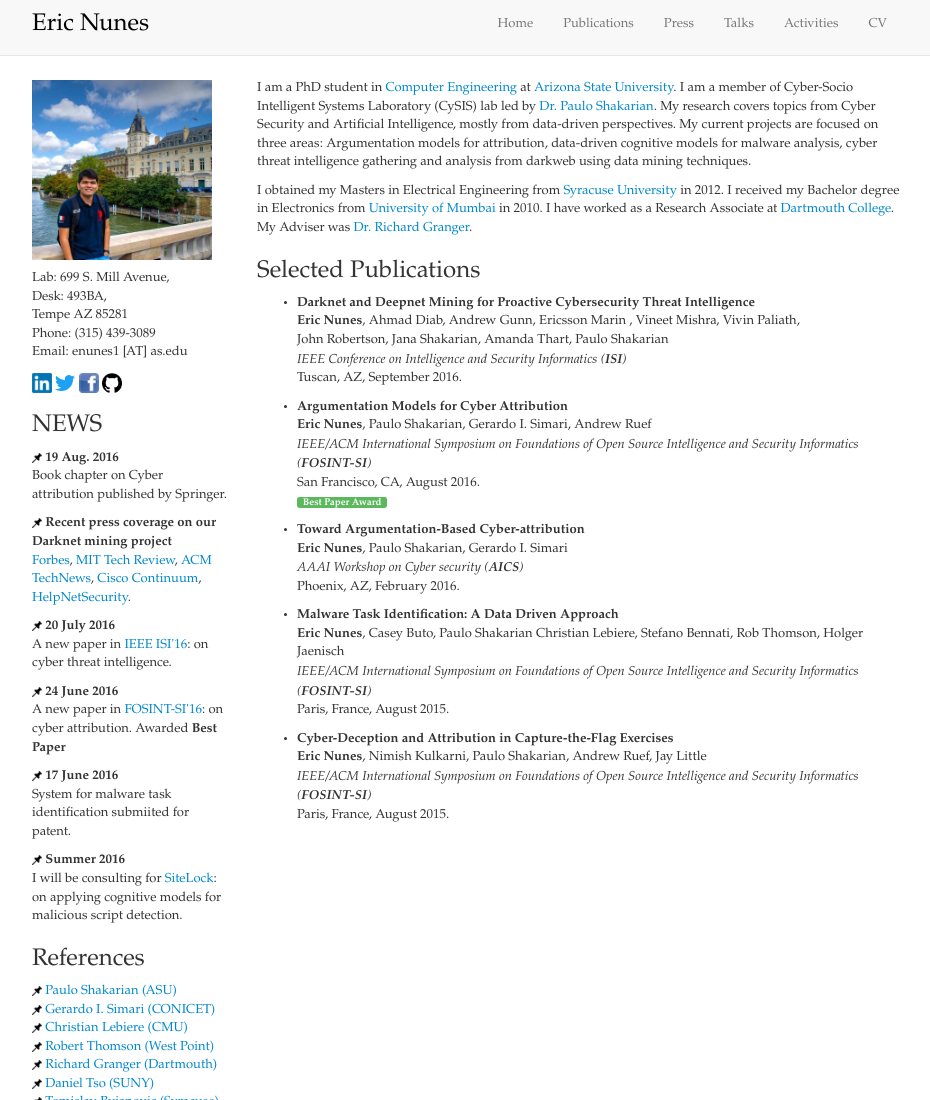
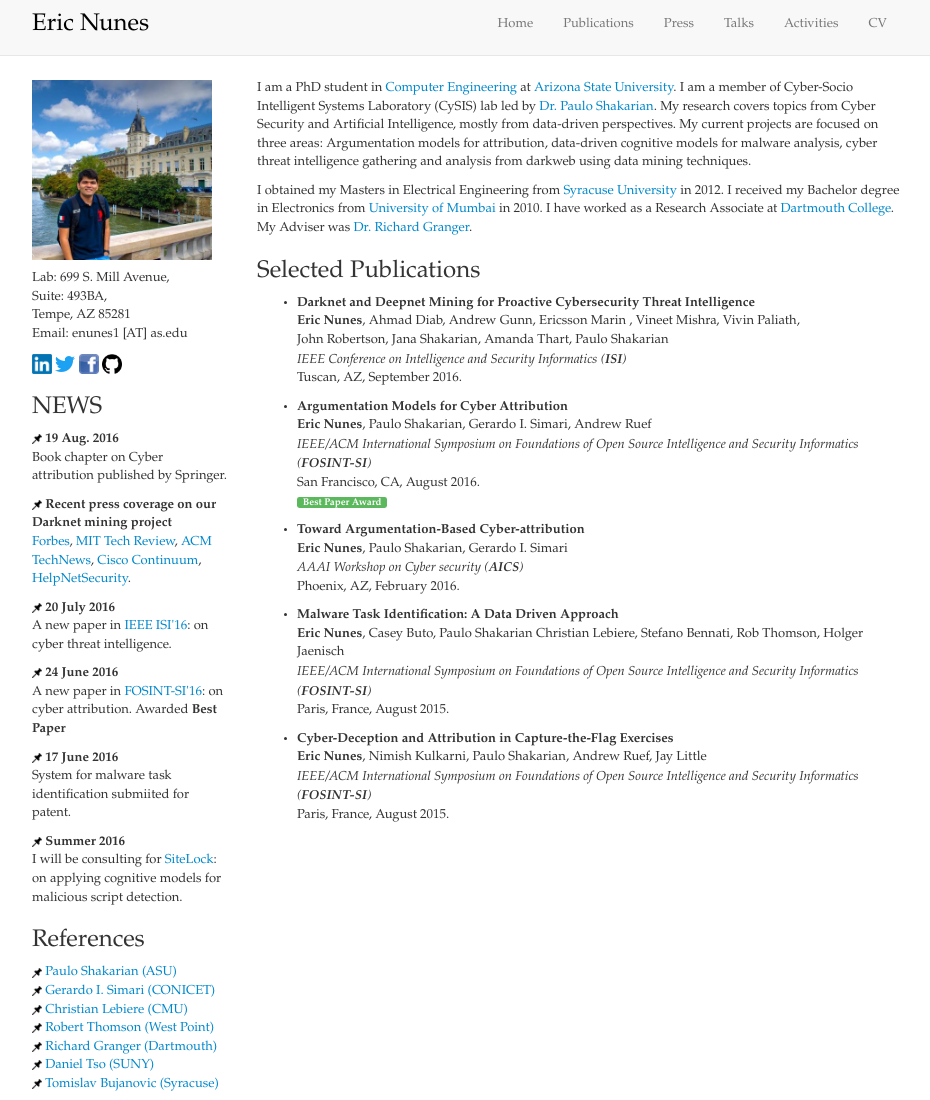
Before and after one commit to JohnShuShu/efnunes.github.io, a website: page index.html in a window 1280 px wide. Shown: the top 1100 px of the page, without its empty margins (173-1103 px from the left). Drawn offline with nearby package versions, Linux system fonts and the light colour scheme.

Commit message:
contact changes

```diff
--- a/index.html
+++ b/index.html
@@ -64,9 +64,9 @@
         <div class="bs-component">
         <p></p>
         <!--<h3>CONTACT</h3>-->
-        <p>Lab: 699 S. Mill Avenue, <br> Desk: 493BA,<br>
-        Tempe AZ 85281<br>
-		    Phone: (315) 439-3089 <br>
+        <p>Lab: 699 S. Mill Avenue, <br> Suite: 493BA,<br>
+        Tempe, AZ 85281<br>
+		    <!--Phone: (315) 439-3089 <br>-->
 		    Email: enunes1 [AT] as.edu </p>
         <p>
        	<a href="https://www.linkedin.com/in/eric-nunes-04857224"><img src="./images/lk.png" width="20"></a>
```
